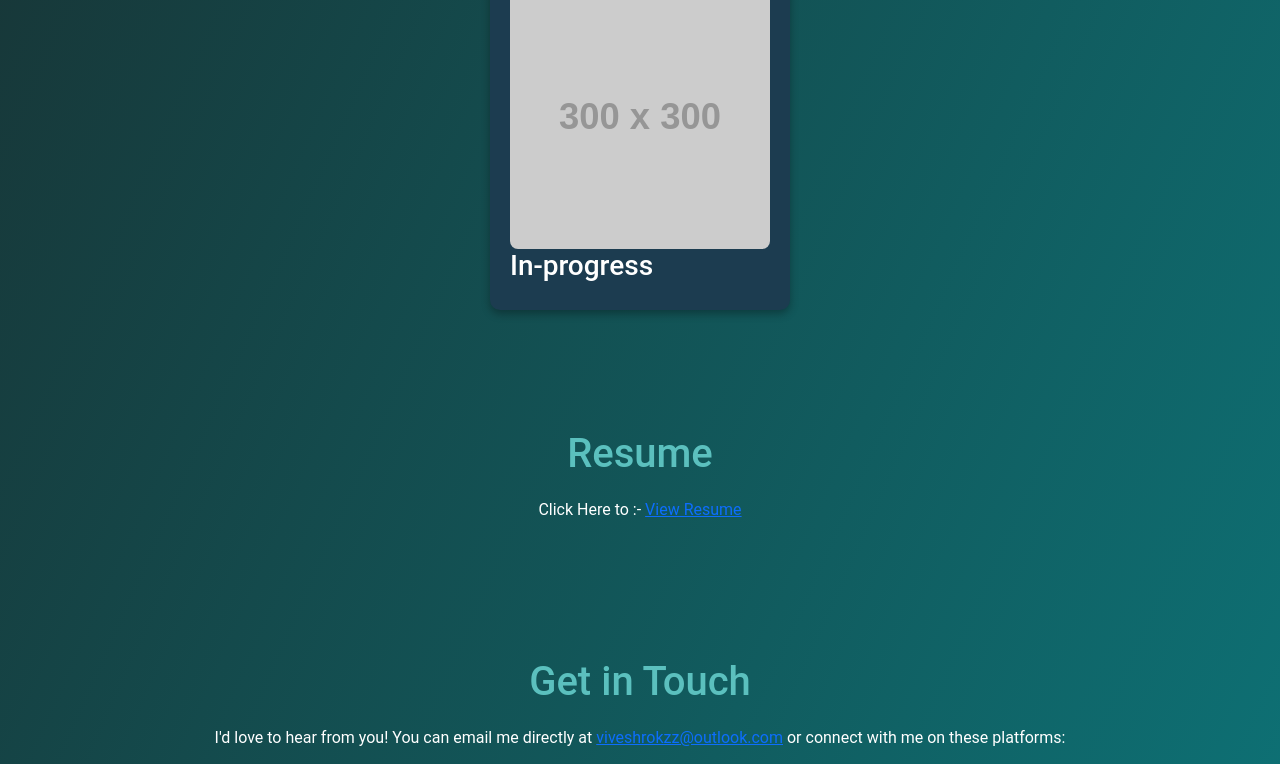
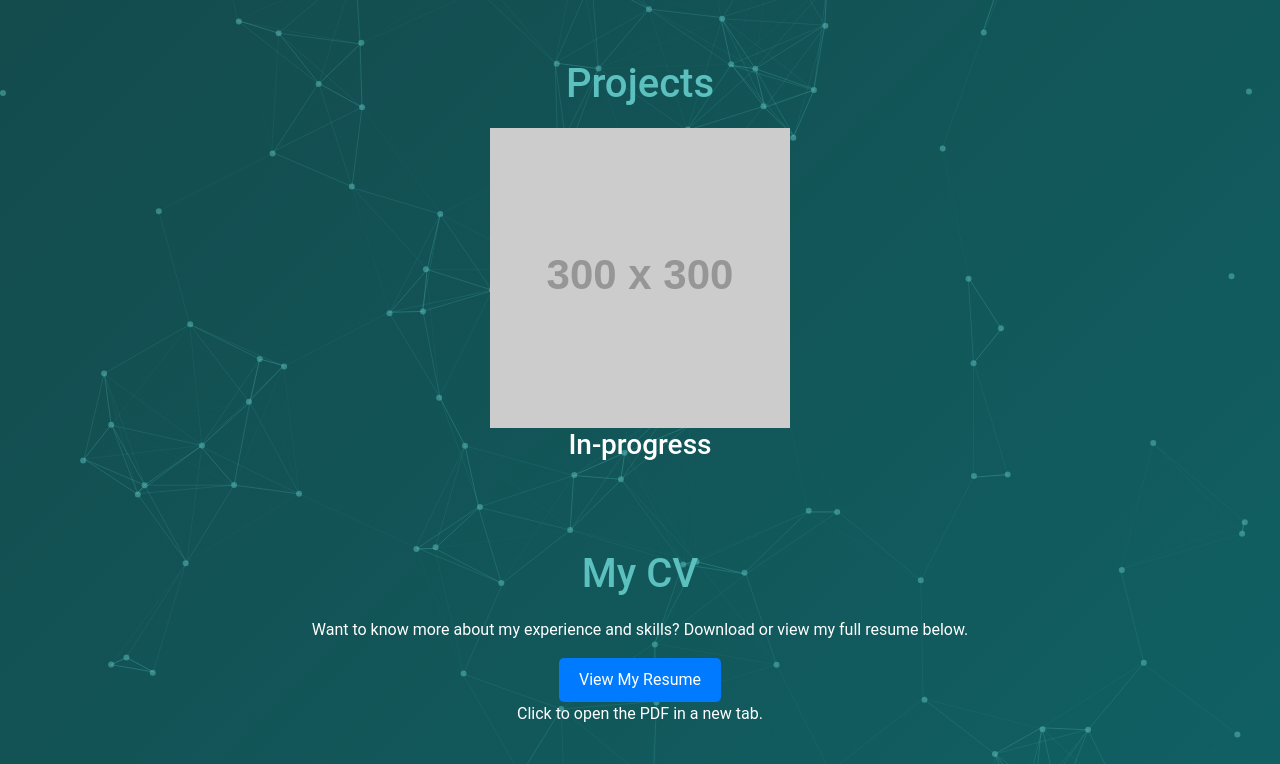
Before and after one commit to 574n13y/portfolio, a plain HTML site: page index.html in a window 1280 px wide. Shown: the part 1850-2614 px from the top of the page. Drawn offline with nearby package versions, Linux system fonts and the light colour scheme; placeholder pictures from the web are drawn by us.

Commit message:
v5 final phase
v5 updated background and added few details

```diff
--- a/index.html
+++ b/index.html
@@ -7,37 +7,69 @@
     <link href="https://cdn.jsdelivr.net/npm/bootstrap@5.3.0-alpha1/dist/css/bootstrap.min.css" rel="stylesheet">
     <link href="https://cdnjs.cloudflare.com/ajax/libs/font-awesome/6.0.0-beta3/css/all.min.css" rel="stylesheet">
     <style>
+        /* General Styling */
         body {
             font-family: 'Roboto', sans-serif;
-            background: linear-gradient(to bottom right, #1c1c1c, #0d7377);
+            background: linear-gradient(135deg, #1c1c1c, #0d7377);
+            background-size: 200% 200%;
+            animation: gradientShift 10s infinite ease-in-out;
             color: white;
             margin: 0;
             scroll-behavior: smooth;
+            overflow-x: hidden;
+            position: relative;
         }
+
+        /* Gradient Animation */
+        @keyframes gradientShift {
+            0% { background-position: 0% 50%; }
+            50% { background-position: 100% 50%; }
+            100% { background-position: 0% 50%; }
+        }
+
+        /* Particle Effect Container */
+        #particles-js {
+            position: absolute;
+            top: 0;
+            left: 0;
+            width: 100%;
+            height: 100%;
+            z-index: -1;
+        }
+
         header {
             text-align: center;
             padding: 60px 20px;
-            background: #212121;
+            background: rgba(33, 33, 33, 0.8);
             color: #e0e1dd;
+            border-radius: 8px;
+            margin: 20px;
         }
+
         header h1 {
             font-size: 3.5rem;
             margin-bottom: 15px;
         }
+
         header p a {
             color: #5bc0be;
             text-decoration: none;
         }
+
         header p a:hover {
             text-decoration: underline;
         }
+
         nav {
-            background: #0f2027;
+            background: rgba(15, 32, 39, 0.8);
             padding: 10px;
             display: flex;
             justify-content: center;
             gap: 15px;
+            border-radius: 8px;
+            margin: 20px;
         }
+
         nav a {
             color: #fff;
             text-decoration: none;
@@ -46,57 +78,51 @@
             border-radius: 5px;
             transition: background 0.3s;
         }
+
         nav a:hover {
             background: #5bc0be;
         }
+
         section {
             padding: 60px 20px;
             text-align: center;
         }
+
         section h2 {
             font-size: 2.5rem;
             margin-bottom: 20px;
             color: #5bc0be;
         }
-        .skills, .projects {
-            display: flex;
-            flex-wrap: wrap;
-            gap: 20px;
-            justify-content: center;
-        }
-        .skill, .project {
-            background: #1c3c50;
-            padding: 20px;
-            border-radius: 10px;
-            box-shadow: 0 4px 8px rgba(0, 0, 0, 0.3);
-            width: 300px;
-            text-align: left;
-        }
-        .project img {
-            width: 100%;
-            border-radius: 8px;
-        }
+
         footer {
             text-align: center;
             padding: 20px;
-            background: #0f2027;
+            background: rgba(15, 32, 39, 0.9);
         }
+
         .social-icons a {
             color: #5bc0be;
             margin: 0 10px;
             font-size: 1.5rem;
             transition: transform 0.3s;
         }
+
         .social-icons a:hover {
             transform: scale(1.2);
         }
     </style>
 </head>
 <body>
+    <!-- Particle Effect -->
+    <div id="particles-js"></div>
+
+    <!-- Header Section -->
     <header>
         <h1>Hi, I'm Vivesh!</h1>
         <p>A skilled Cloud Engineer specializing in modern cloud technologies. <a href="https://www.ukg.com/" target="_blank">Working as Sr. Cloud Specialist @ UKG</a>.</p>
     </header>
+
+    <!-- Navigation Bar -->
     <nav>
         <a href="#about">About</a>
         <a href="#skills">Skills</a>
@@ -105,10 +131,14 @@
         <a href="#resume">Resume</a>
         <a href="#contact">Contact</a>
     </nav>
+
+    <!-- About Section -->
     <section id="about">
         <h2>About Me</h2>
         <p>Problem-solver and Cloud Optimization Specialist with 4+ years of experience in ensuring the reliability and performance of cloud environments. Skilled in troubleshooting, system maintenance, and leveraging technologies like Aviatrix and Terraform.</p>
     </section>
+
+    <!-- Skills Section -->
     <section id="skills">
         <h2>Skills</h2>
         <div class="skills">
@@ -200,6 +230,8 @@
         </table>
 
     </section>
+
+    <!-- Projects Section -->
     <section id="projects">
         <h2>Projects</h2>
         <div class="projects">
@@ -209,35 +241,53 @@
             </div>
         </div>
     </section>
-    <section id="resume">
-            <h2>Resume</h2>
-            <p> Click Here to :- <a href="https://574n13y.github.io/portfolio//pdf/vivesh-Resume.pdf" class="button" target="_blank"> View Resume</a
-            </p>
+
+    <!-- Resume Section -->
+    <section id="resume" style="padding: 20px; color: white;">
+    <h2>My CV</h2>
+    <p>Want to know more about my experience and skills? Download or view my full resume below.</p>
+    <a href="https://574n13y.github.io/portfolio/pdf/vivesh-Resume.pdf" target="_blank">
+        <button style="padding: 10px 20px; background-color: #007bff; color: white; border: none; border-radius: 5px; font-size: 16px; cursor: pointer; transition: background-color 0.3s;">
+            View My Resume
+        </button>
+    </a>
+    <p>Click to open the PDF in a new tab.</p>
    </section>
+
+    <!-- Contact Section -->
     <section id="contact">
         <h2>Get in Touch</h2>
         <p>I'd love to hear from you! You can email me directly at <a href="mailto:viveshrokzz@outlook.com">viveshrokzz@outlook.com</a> or connect with me on these platforms:</p>
         <div class="social-icons">
-        <a href="https://vivesh.vercel.app/" target="_blank" aria-label="Website">
-            <i class="fas fa-globe" title="Website"></i>
-        </a>
-        <a href="https://github.com/574n13y" target="_blank" aria-label="GitHub">
-            <i class="fab fa-github" title="GitHub"></i>
-        </a>
-        <a href="https://gitlab.com/574n13y" target="_blank" aria-label="GitLab">
-            <i class="fab fa-gitlab" title="GitLab"></i>
-        </a>
-        <a href="https://dev.to/574n13y" target="_blank" aria-label="Dev.to">
-            <i class="fab fa-dev" title="Dev.to"></i>
-        </a>
-        <a href="https://www.linkedin.com/in/vivesh-tyagi-9085a9a9" target="_blank" aria-label="LinkedIn">
-            <i class="fab fa-linkedin" title="LinkedIn"></i>
-        </a>
+            <a href="https://vivesh.vercel.app/" target="_blank" aria-label="Website"><i class="fas fa-globe" title="Website"></i></a>
+            <a href="https://github.com/574n13y" target="_blank" aria-label="GitHub"><i class="fab fa-github" title="GitHub"></i></a>
+            <a href="https://gitlab.com/574n13y" target="_blank" aria-label="GitLab"><i class="fab fa-gitlab" title="GitLab"></i></a>
+            <a href="https://dev.to/574n13y" target="_blank" aria-label="Dev.to"><i class="fab fa-dev" title="Dev.to"></i></a>
+            <a href="https://www.linkedin.com/in/vivesh-tyagi-9085a9a9" target="_blank" aria-label="LinkedIn"><i class="fab fa-linkedin" title="LinkedIn"></i></a>
         </div>
     </section>
+
+    <!-- Footer -->
     <footer>
         <p>&copy; 2025 Made with ❤️ by Vivesh</p>
     </footer>
+
+    <!-- Scripts -->
     <script src="https://cdn.jsdelivr.net/npm/bootstrap@5.3.0-alpha1/dist/js/bootstrap.bundle.min.js"></script>
+    <script src="https://cdn.jsdelivr.net/npm/particles.js"></script>
+    <script>
+        // Initialize Particles.js
+        particlesJS("particles-js", {
+            particles: {
+                number: { value: 80 },
+                color: { value: "#5bc0be" },
+                shape: { type: "circle" },
+                opacity: { value: 0.5 },
+                size: { value: 3 },
+                line_linked: { enable: true, distance: 150, color: "#5bc0be", opacity: 0.4, width: 1 },
+                move: { enable: true, speed: 6 }
+            }
+        });
+    </script>
 </body>
 </html>
```
Lines whose indentation alone changed are shown as unchanged.
